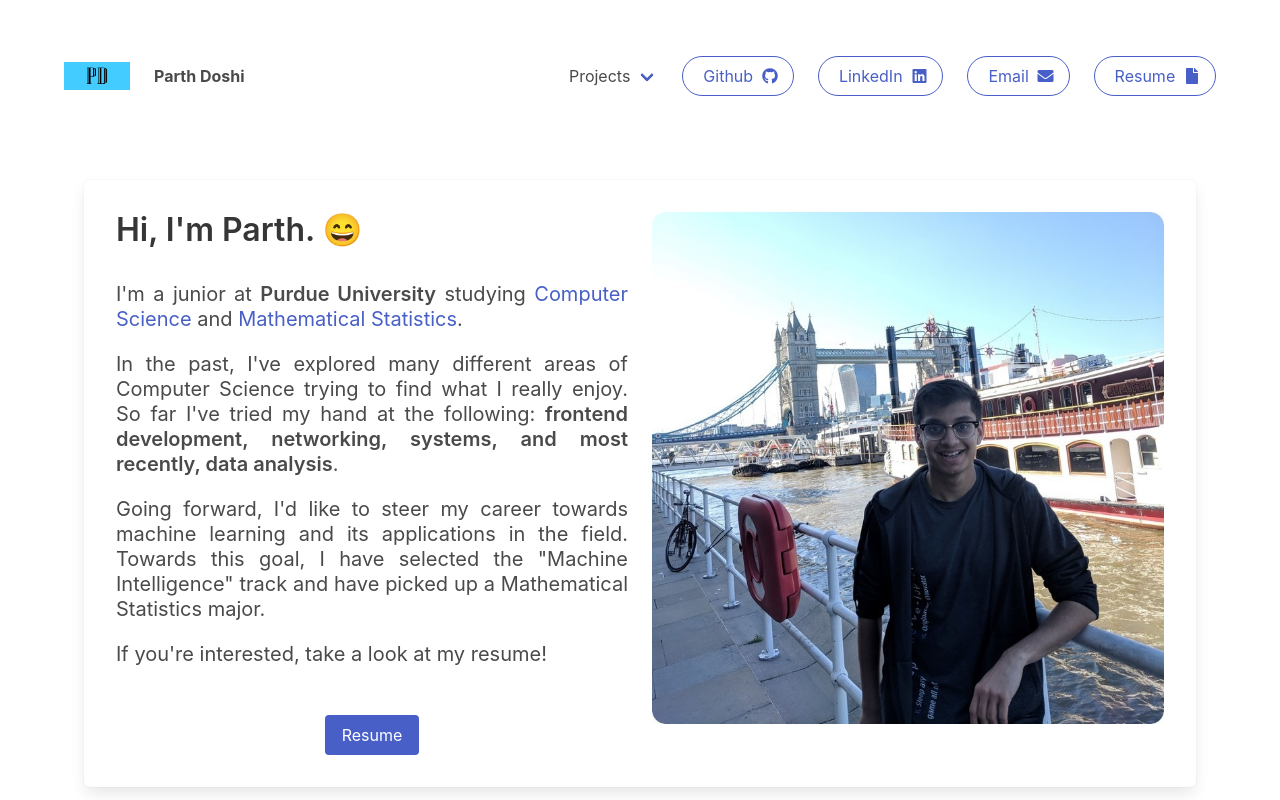
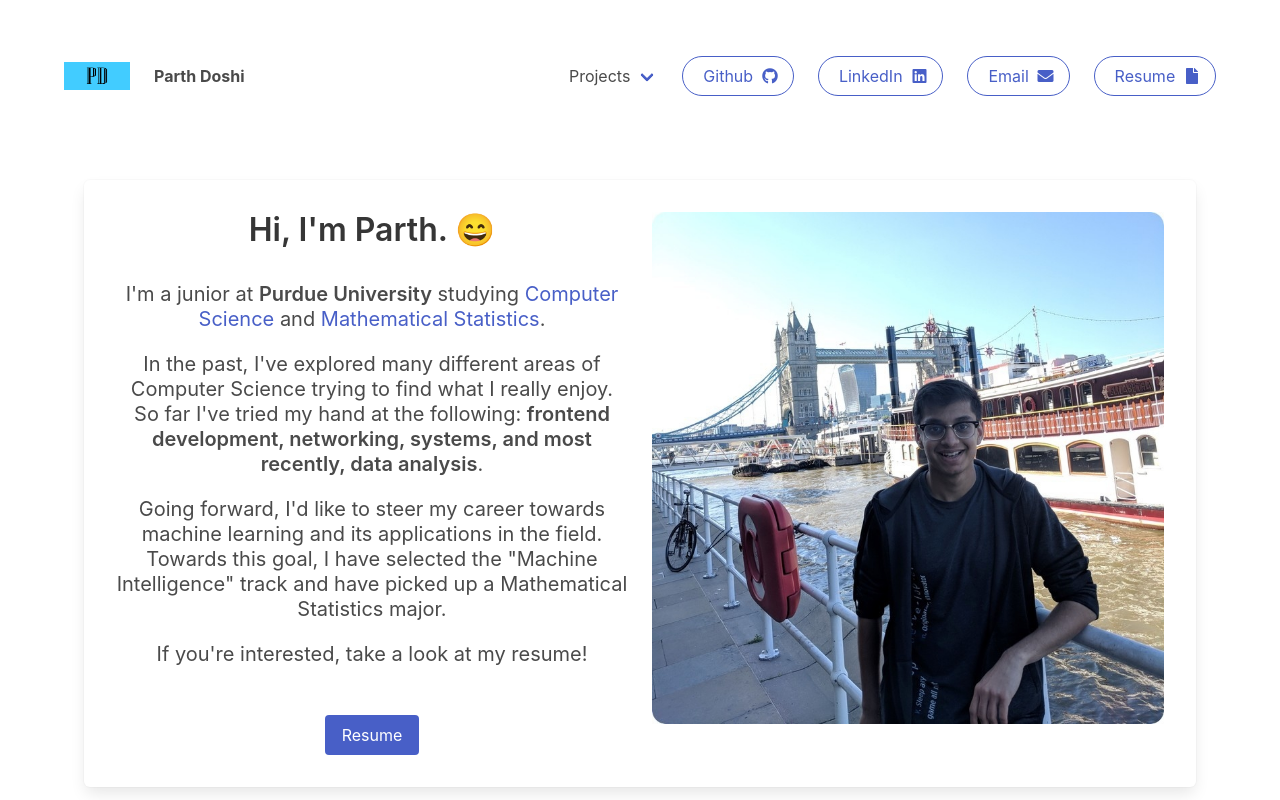
Before and after one commit to parthsdoshi/Personal-Website, a React (Create React App) app: page / in a window 1280 px wide. Shown: the top 800 px of the page. Built offline with nearby package versions, Linux system fonts and the light colour scheme; the HTML template or start-up script is replaced by a standard one.

Commit message:
a few more final changes

```diff
--- a/src/Header.js
+++ b/src/Header.js
@@ -16,12 +16,12 @@ class Header extends Component {
                     <div className="container">
                         <div className="columns box">
                             <div className="column is-half">
-                                <div>
+                                <div className="has-text-centered">
                                     <div className="content title">
                                         <p>Hi, I'm Parth. <span role="img" aria-label="Smiling emoji">&#x1F604;</span></p>
                                     </div>
 
-                                <div className="content subtitle has-text-justified" style={this.topPadding}>
+                                    <div className="content subtitle" style={this.topPadding}>
                                         <p>I'm a junior at <span className="has-text-weight-semibold">Purdue University</span> studying <a href="https://www.cs.purdue.edu/undergraduate/curriculum/track_MI.html" className="has-text-link">Computer Science</a> and <a href="http://catalog.purdue.edu/preview_program.php?catoid=9&poid=10329" className="has-text-link">Mathematical Statistics</a>.</p>
                                         <p>In the past, I've explored many different areas of Computer Science trying to find what I really enjoy. So far I've tried my hand at the following: <span className="has-text-weight-semibold">frontend development, networking, systems, and most recently, data analysis</span>.</p>
                                         <p>
@@ -32,7 +32,7 @@ class Header extends Component {
                                         </p>
                                     </div>
 
-                                <div className="has-text-centered" style={this.topPadding}>
+                                    <div style={this.topPadding}>
                                         <a className="button is-link" href={resume}>
                                             Resume
                                         </a>
```
Also changed, not shown: 7 other files (tests, documents, lock files or other folders). Lines whose indentation alone changed are shown as unchanged.
